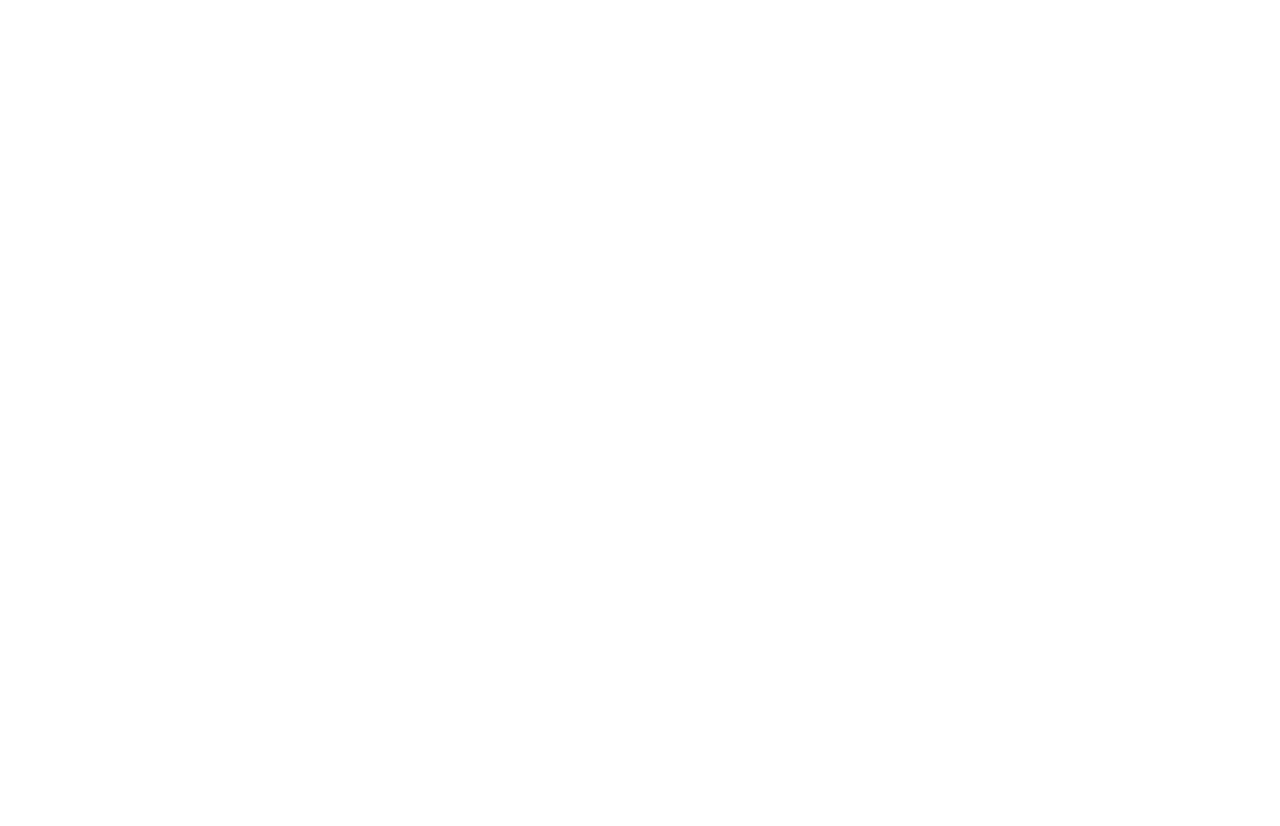
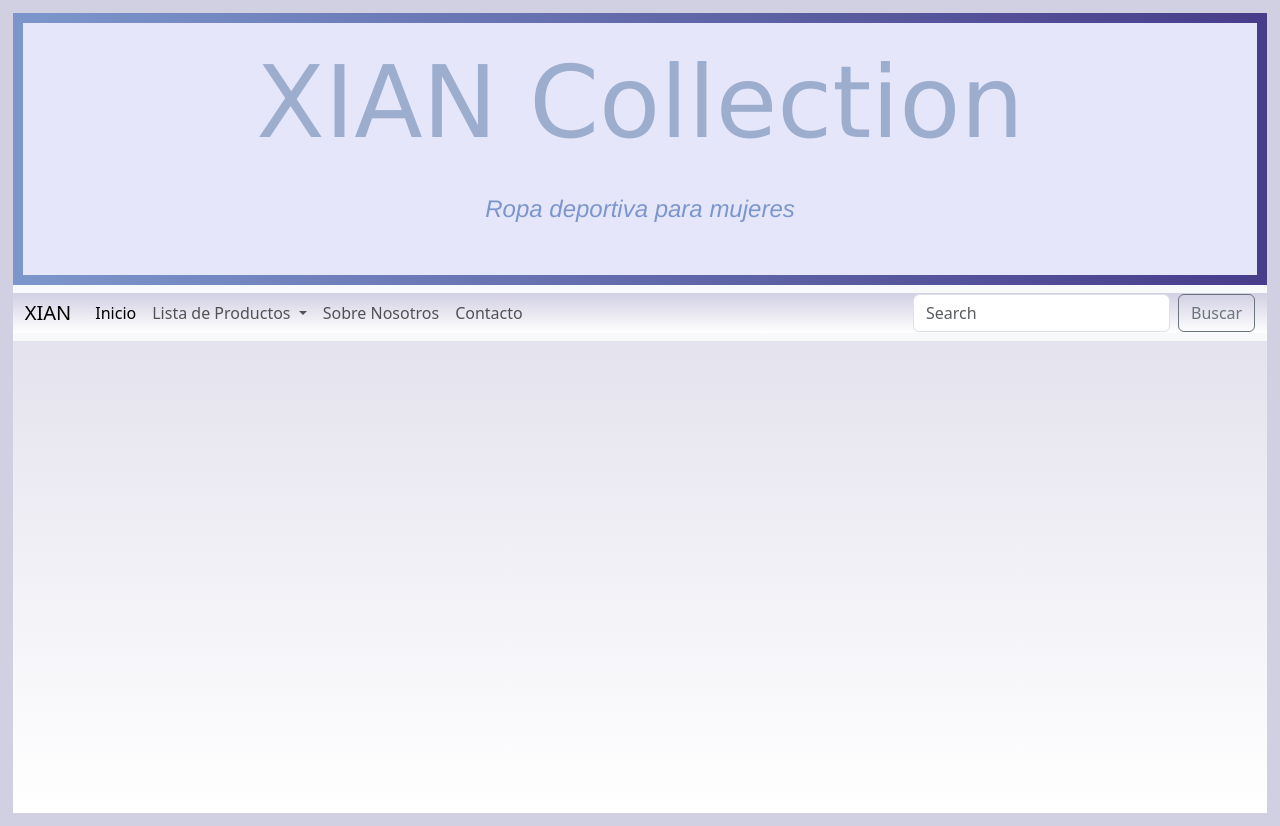
Before and after one commit to anaelizsa/XIAN_Collection, a plain HTML site: page XIAN_Collection/index.html in a window 1280 px wide. Before the commit the page ends 800 px from the top, so only its background shows below. Drawn offline with nearby package versions, Linux system fonts and the light colour scheme.

Commit message:
Header y nav
Update 1

```diff
--- a/XIAN_Collection/index.html
+++ b/XIAN_Collection/index.html
@@ -4,9 +4,59 @@
     <meta charset="UTF-8">
     <meta name="viewport" content="width=device-width, initial-scale=1.0">
     <link href="styles.css" rel="stylesheet" />
-    <title>Document</title>
+    <link href="https://cdn.jsdelivr.net/npm/bootstrap@5.3.3/dist/css/bootstrap.min.css" rel="stylesheet" integrity="sha384-QWTKZyjpPEjISv5WaRU9OFeRpok6YctnYmDr5pNlyT2bRjXh0JMhjY6hW+ALEwIH" crossorigin="anonymous">
+    <title>XIAN Collection</title>
 </head>
 <body>
+    <header>
+        <section id="headline">
+            <h1 id="title-headline">XIAN Collection</h1>
+            <h4 id="description-headline">Ropa deportiva para mujeres</h4>
+        </section>
+        <nav class="navbar navbar-expand-lg bg-body-tertiary">
+            <div class="container-fluid">
+              <a class="navbar-brand" href="#">XIAN</a>
+              <button class="navbar-toggler" type="button" data-bs-toggle="collapse" data-bs-target="#navbarSupportedContent" aria-controls="navbarSupportedContent" aria-expanded="false" aria-label="Toggle navigation">
+                <span class="navbar-toggler-icon"></span>
+              </button>
+              <div class="collapse navbar-collapse" id="navbarSupportedContent">
+                <ul class="navbar-nav me-auto mb-2 mb-lg-0">
+                  <li class="nav-item">
+                    <a class="nav-link active" aria-current="page" href="#">Inicio</a>
+                  </li>
+                  <li class="nav-item dropdown">
+                    <a class="nav-link dropdown-toggle" href="#" role="button" data-bs-toggle="dropdown" aria-expanded="false">
+                      Lista de Productos
+                    </a>
+                    <ul class="dropdown-menu">
+                      <li><a class="dropdown-item" href="#leggins">Leggings</a></li>
+                      <li><a class="dropdown-item" href="#tops">Tops</a></li>
+                      <li><a class="dropdown-item" href="#shorts">Shorts</a></li>
+                      <li><a class="dropdown-item" href="#enterizo">Enterizos</a></li>
+                      <li><a class="dropdown-item" href="#sets">Sets Deportivos</a></li>
+                      <li><hr class="dropdown-divider"></li>
+                      <li><a class="dropdown-item" href="#newArrivals">Recien llegado</a></li>
+                    </ul>
+                  </li>
+                  <li class="nav-item">
+                    <a class="nav-link" href="#">Sobre Nosotros</a>
+                  </li>
+                  <li class="nav-item">
+                    <a class="nav-link" href="#">Contacto</a>
+                  </li>
+                  <li class="nav-item">
+                    <a class="nav-link disabled" aria-disabled="true"></a>
+                  </li>
+                </ul>
+                <form class="d-flex" role="search">
+                  <input class="form-control me-2" type="search" placeholder="Search" aria-label="Search">
+                  <button class="btn btn-outline-secondary" type="submit">Buscar</button>
+                </form>
+              </div>
+            </div>
+          </nav>
+    </header>
     <script src="script.js"></script>
+    <script src="https://cdn.jsdelivr.net/npm/bootstrap@5.3.3/dist/js/bootstrap.bundle.min.js" integrity="sha384-YvpcrYf0tY3lHB60NNkmXc5s9fDVZLESaAA55NDzOxhy9GkcIdslK1eN7N6jIeHz" crossorigin="anonymous"></script>
 </body>
 </html>
--- a/XIAN_Collection/script.js
+++ b/XIAN_Collection/script.js
@@ -0,0 +1,23 @@
+document.addEventListener("DOMContentLoaded", function () {
+    const headline = document.getElementById("headline");
+
+    headline.addEventListener("click", function (event) {
+        // Crear un círculo
+        const circle = document.createElement("div");
+        circle.classList.add("click-circle");
+
+        // Posicionar el círculo donde se hizo clic
+        const x = event.clientX;
+        const y = event.clientY;
+        circle.style.left = `${x}px`;
+        circle.style.top = `${y}px`;
+
+        // Agregar el círculo al body
+        document.body.appendChild(circle);
+
+        // Eliminar el círculo después de 3 segundos
+        setTimeout(() => {
+            circle.remove();
+        }, 3000); // 3 segundos
+    });
+});
--- a/XIAN_Collection/styles.css
+++ b/XIAN_Collection/styles.css
@@ -0,0 +1,67 @@
+html {
+    margin: 1%;
+    box-sizing: border-box;
+    background-color: #d1cfe2;
+}
+body {
+    background: linear-gradient(#d1cfe2, white);
+    background-repeat:no-repeat;
+    height: 100vh; /* Hace que el fondo ocupe toda la pantalla */
+    margin: 0;
+}
+
+#headline {
+    text-align: center;
+    padding: 20px;
+    background-color: lavender;
+    border: 10px solid;
+    border-image: linear-gradient(to right, #7c96cb, darkslateblue);
+    border-image-slice: 1;
+    border-radius: 30px;
+}
+
+#title-headline {
+    font-family: 'Lucida Sans', 'Lucida Sans Regular', 'Lucida Grande', 'Lucida Sans Unicode', Geneva, Verdana, sans-serif;
+    font-size: 100px;
+    font-weight: 400;
+    color: #9cadce;
+}
+#description-headline{
+    font-family: 'Franklin Gothic Medium', 'Arial Narrow', Arial, sans-serif;
+    font-style: italic;
+    padding: 2%;
+    color: #7c96cb;
+}
+
+nav {
+    position: sticky;
+}
+
+.container-fluid {
+    background: linear-gradient(#d1cfe2, white)
+}
+
+.click-circle {
+    position: absolute;
+    width: 50px;
+    height: 50px;
+    border: 2px solid rgba(93, 63, 211, 0.7); /* Morado sin relleno */
+    border-radius: 50%;
+    pointer-events: none; /* Evita que interfiera con más clics */
+    animation: expand 3s infinite ease-out;
+}
+
+@keyframes expand {
+    0% {
+        transform: scale(1);
+        opacity: 1;
+    }
+    50% {
+        transform: scale(4);
+        opacity: 0.5;
+    }
+    100% {
+        transform: scale(8);
+        opacity: 0;
+    }
+}
```
Also changed, not shown: XIAN_Collection/imagenes/logo.jpg (added).
